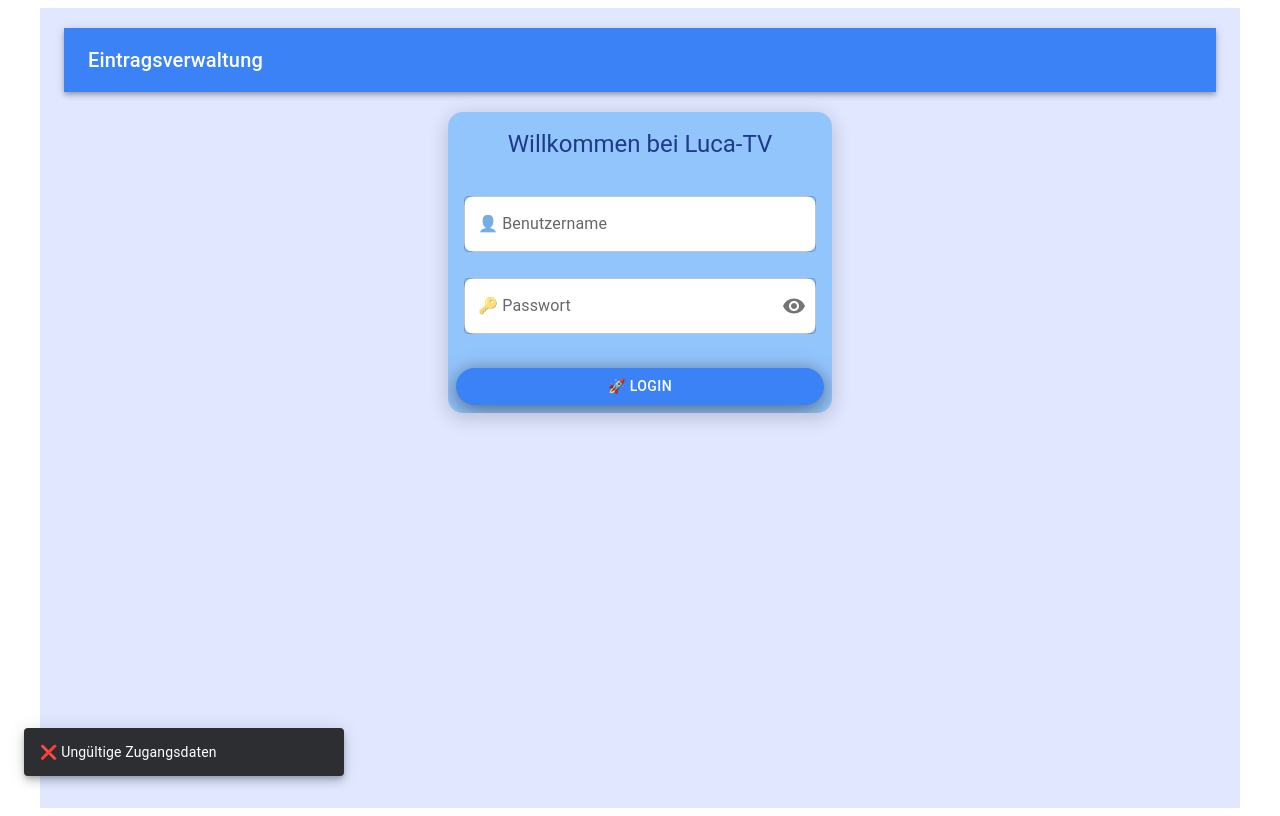
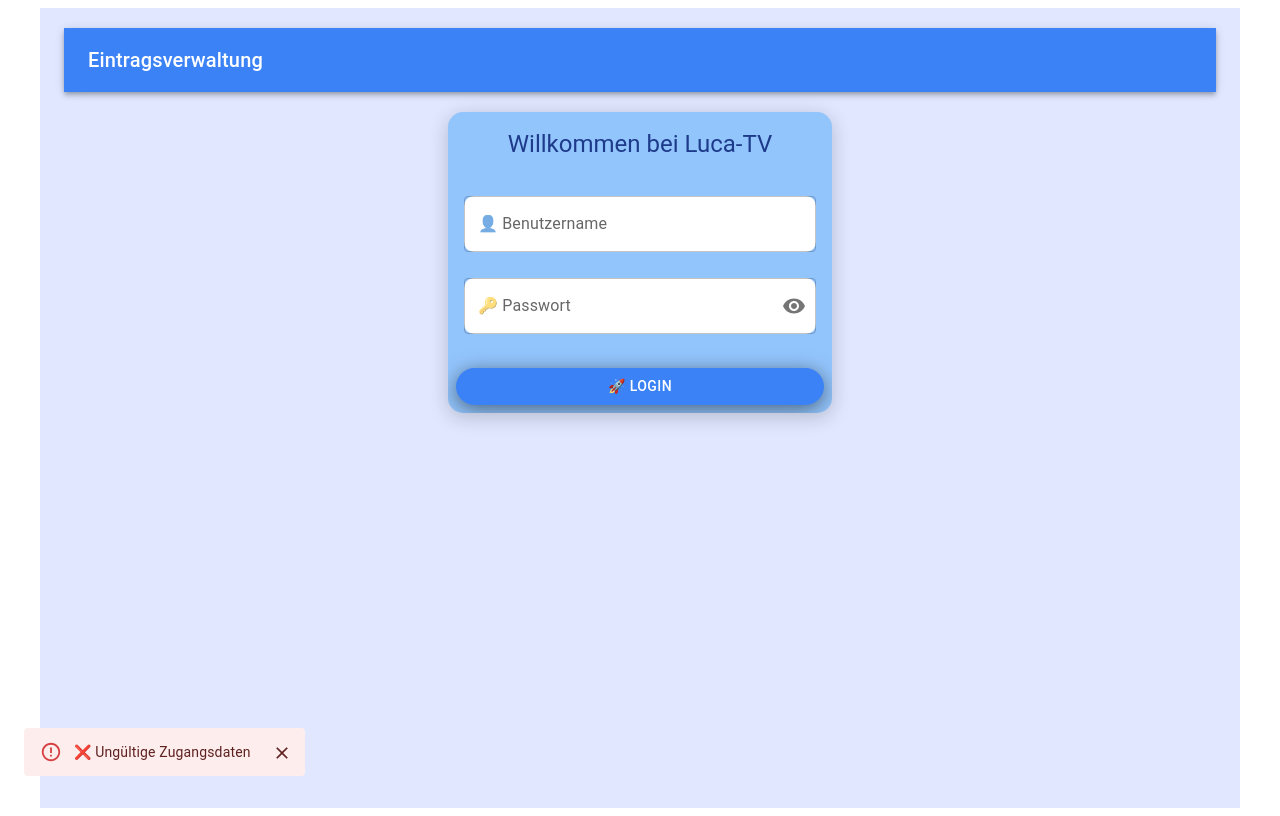
Before and after one commit to Luca-Lucaa/Lucaaa, a React (Create React App) app: page / in a window 1280 px wide. Both pictures are taken after a click on the button "🚀 LOGIN". Built offline with nearby package versions, Linux system fonts and the light colour scheme.

Commit message:
Update App.js

```diff
--- a/src/App.js
+++ b/src/App.js
@@ -11,6 +11,7 @@ import {
   Select,
   MenuItem,
   TextField,
+  Alert,
 } from "@mui/material";
 import { styled, ThemeProvider, createTheme } from "@mui/material/styles";
 import { supabase } from "./supabaseClient";
@@ -58,6 +59,15 @@ const theme = createTheme({
   },
 });
 
+// Wiederverwendbare Snackbar-Komponente
+const CustomSnackbar = ({ open, message, onClose, severity = "success" }) => (
+  <Snackbar open={open} autoHideDuration={4000} onClose={onClose}>
+    <Alert onClose={onClose} severity={severity} sx={{ width: "100%" }}>
+      {message}
+    </Alert>
+  </Snackbar>
+);
+
 const App = () => {
   // Zustand für Benutzer & Rollen
   const [loggedInUser, setLoggedInUser] = useState(
@@ -72,6 +82,14 @@ const App = () => {
   // Zustand für Snackbar
   const [snackbarOpen, setSnackbarOpen] = useState(false);
   const [snackbarMessage, setSnackbarMessage] = useState("");
+  const [snackbarSeverity, setSnackbarSeverity] = useState("success");
+
+  // Funktion zum Anzeigen von Snackbar-Nachrichten
+  const showSnackbar = (message, severity = "success") => {
+    setSnackbarMessage(message);
+    setSnackbarSeverity(severity);
+    setSnackbarOpen(true);
+  };
 
   // Nachrichten von Supabase abrufen
   const fetchMessages = async () => {
@@ -85,12 +103,12 @@ const App = () => {
         .order("created_at", { ascending: true });
 
       if (error) {
-        console.error("Fehler beim Abrufen der Nachrichten:", error);
-      } else {
-        setMessages(data);
+        throw new Error("Fehler beim Abrufen der Nachrichten: " + error.message);
       }
+      setMessages(data);
     } catch (error) {
-      console.error("Fehler beim Abrufen der Nachrichten:", error);
+      console.error(error);
+      showSnackbar(error.message, "error");
     }
   };
 
@@ -137,12 +155,10 @@ const App = () => {
       localStorage.setItem("role", username === "Admin" ? "Admin" : "Friend");
 
       // Snackbar anzeigen
-      setSnackbarMessage(`✅ Willkommen, ${username}!`);
-      setSnackbarOpen(true);
+      showSnackbar(`✅ Willkommen, ${username}!`);
     } else {
       // Snackbar für falsches Passwort anzeigen
-      setSnackbarMessage("❌ Ungültige Zugangsdaten");
-      setSnackbarOpen(true);
+      showSnackbar("❌ Ungültige Zugangsdaten", "error");
     }
   };
 
@@ -156,13 +172,15 @@ const App = () => {
     localStorage.removeItem("role");
 
     // Snackbar anzeigen
-    setSnackbarMessage("🔓 Erfolgreich abgemeldet!");
-    setSnackbarOpen(true);
+    showSnackbar("🔓 Erfolgreich abgemeldet!");
   };
 
   // Funktion zum Senden einer Nachricht
   const sendMessage = async () => {
-    if (!newMessage.trim()) return; // Leere Nachrichten ignorieren
+    if (!newMessage.trim()) {
+      showSnackbar("❌ Nachricht darf nicht leer sein", "error");
+      return;
+    }
 
     try {
       const { error } = await supabase.from("messages").insert([
@@ -174,16 +192,12 @@ const App = () => {
       ]);
 
       if (error) {
-        console.error("Fehler beim Senden der Nachricht:", error);
-        setSnackbarMessage("Fehler beim Senden der Nachricht.");
-        setSnackbarOpen(true);
-      } else {
-        setNewMessage(""); // Eingabefeld leeren
+        throw new Error("Fehler beim Senden der Nachricht: " + error.message);
       }
+      setNewMessage(""); // Eingabefeld leeren
     } catch (error) {
-      console.error("Fehler beim Senden der Nachricht:", error);
-      setSnackbarMessage("Fehler beim Senden der Nachricht.");
-      setSnackbarOpen(true);
+      console.error(error);
+      showSnackbar(error.message, "error");
     }
   };
 
@@ -311,12 +325,12 @@ const App = () => {
             </>
           )}
         </Suspense>
-        {/* Snackbar für Login-Feedback */}
-        <Snackbar
+        {/* Snackbar für Feedback */}
+        <CustomSnackbar
           open={snackbarOpen}
-          autoHideDuration={4000}
+          message={snackbarMessage}
           onClose={() => setSnackbarOpen(false)}
-          message={snackbarMessage}
+          severity={snackbarSeverity}
         />
       </StyledContainer>
     </ThemeProvider>
```
